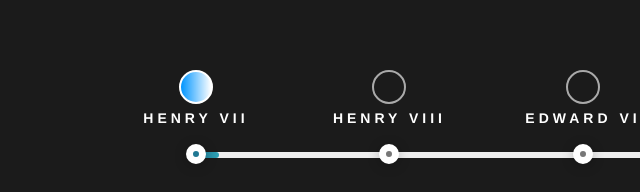
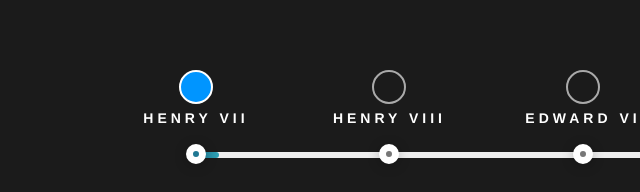
Before and after one commit to codemr82/history, a plain HTML site: page about.html in a window 1280 px wide. Shown: the part 200-392 px from the top of the page, 57-697 px from the left. Drawn offline with nearby package versions, Linux system fonts and the light colour scheme.

Commit message:
Update about.html

```diff
--- a/about.html
+++ b/about.html
@@ -188,7 +188,7 @@ p a {
                 #progress-bar-container li.active:before, #progress-bar-container li:hover:before {
                     border:solid 2px #fff;
 
-                    background: linear-gradient(to right, #0095ff 0%,#fff 100%);
+                    background: linear-gradient(to right, #0095ff 0%,#0095ff 100%);
                 }
 
                 #progress-bar-container li {
```
